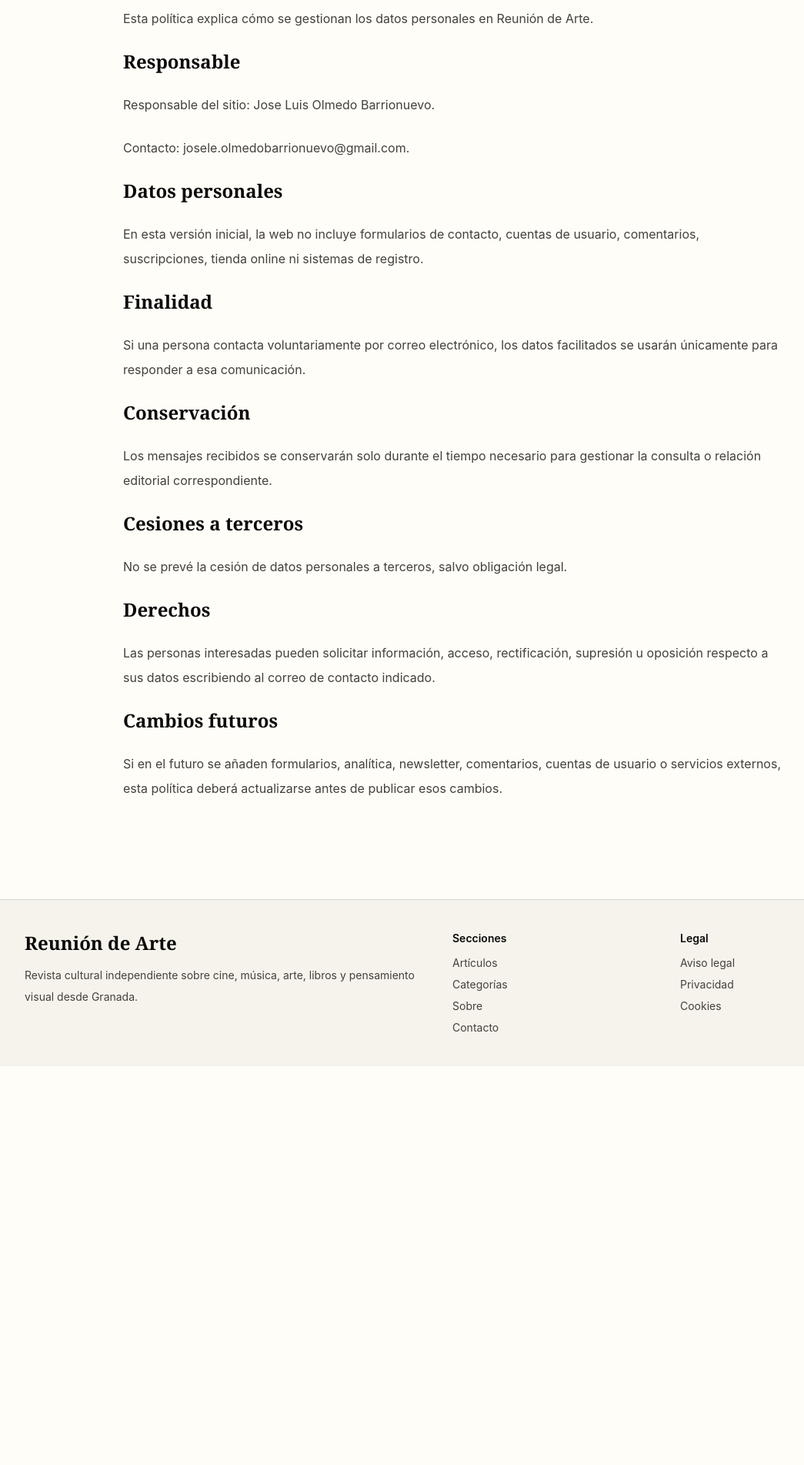
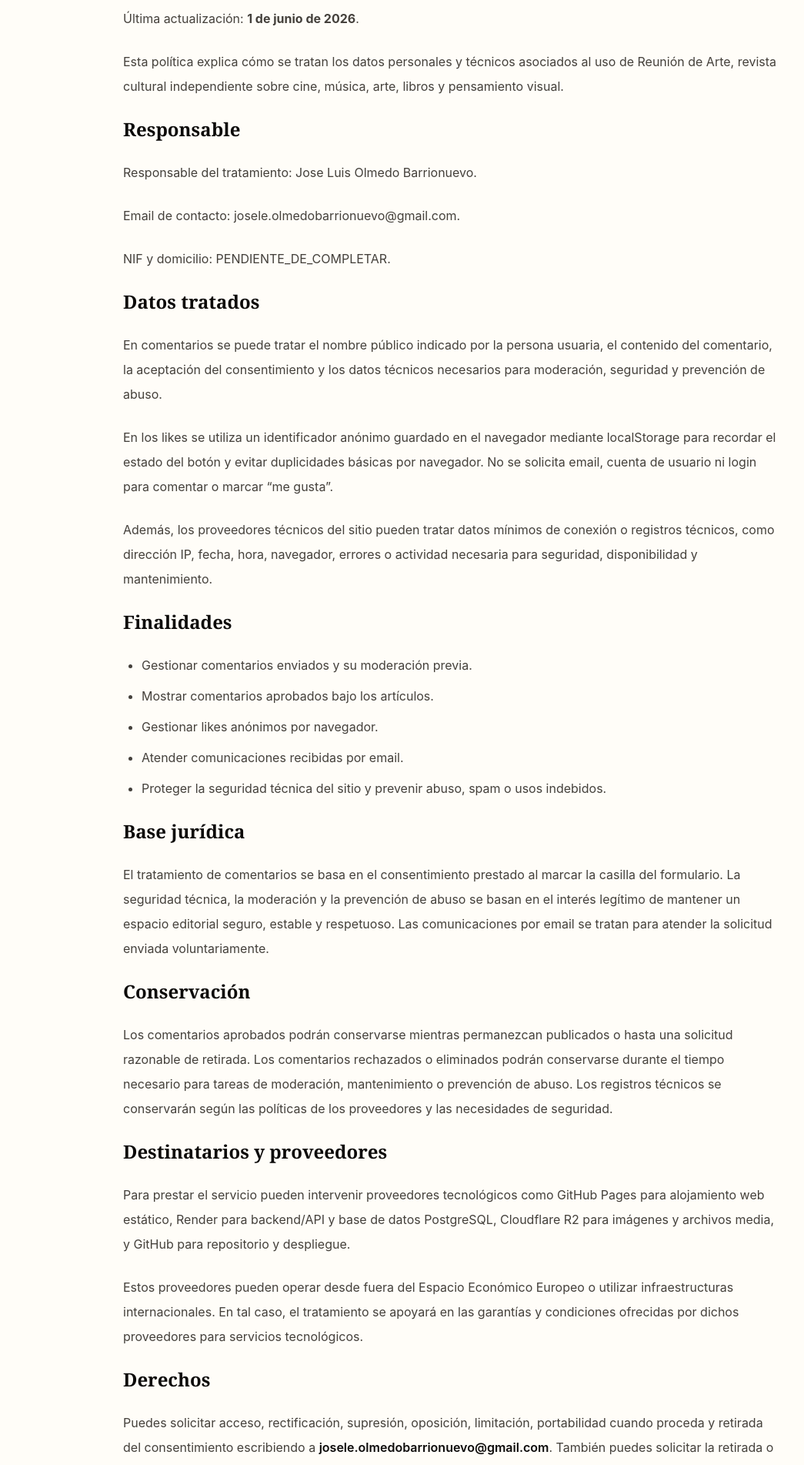
Before and after one commit to RDAJose/reuniondearte-web-oficial, a Next.js app: page /privacidad in a window 1280 px wide. Shown: the part 260-2163 px from the top of the page at 77% size, without its empty margins (52-1097 px from the left). Before the commit the page ends 1645 px from the top, so only its background shows below. Built offline with nearby package versions, Linux system fonts and the light colour scheme.

Commit message:
Update legal contact privacy and cookies pages

```diff
--- a/app/aviso-legal/page.tsx
+++ b/app/aviso-legal/page.tsx
@@ -1,3 +1,8 @@
+import { siteConfig } from "@/lib/config/site";
+
+const LAST_UPDATED = "1 de junio de 2026";
+const PENDING_VALUE = "PENDIENTE_DE_COMPLETAR";
+
 export default function AvisoLegalPage() {
   return (
     <section className="mx-auto max-w-4xl px-4 py-12 sm:px-5 sm:py-16">
@@ -8,46 +13,84 @@ export default function AvisoLegalPage() {
 
       <div className="mt-8 space-y-6 border-t border-stone-300 pt-6 leading-8 text-stone-700">
         <p>
-          Reunión de Arte es una publicación cultural independiente dedicada a
-          artículos, crítica y reflexión sobre cine, música, arte, libros y cultura.
+          Última actualización: <strong>{LAST_UPDATED}</strong>.
+        </p>
+        <p>
+          {siteConfig.name} es una revista/web cultural dedicada a cine, música, arte,
+          crítica, libros y cultura.
         </p>
 
         <h2 className="font-serif text-2xl font-bold text-stone-950">Titularidad</h2>
-        <p>Titular del sitio web: Jose Luis Olmedo Barrionuevo.</p>
+        <p>Titular del sitio web: {siteConfig.author}.</p>
+        <p>Email: {siteConfig.email}.</p>
         <p>Dominio: reuniondearte.com.</p>
-        <p>Contacto: josele.olmedobarrionuevo@gmail.com.</p>
+        <p>NIF: {PENDING_VALUE}.</p>
+        <p>Domicilio: {PENDING_VALUE}.</p>
 
         <h2 className="font-serif text-2xl font-bold text-stone-950">Uso del sitio</h2>
         <p>
-          El acceso a esta web tiene carácter informativo y cultural. La persona
-          usuaria se compromete a utilizar el sitio de forma lícita y respetuosa.
+          El acceso a esta web tiene carácter informativo, cultural y editorial. La
+          persona usuaria se compromete a utilizar el sitio de forma lícita, respetuosa
+          y coherente con su finalidad.
         </p>
 
         <h2 className="font-serif text-2xl font-bold text-stone-950">
           Propiedad intelectual
         </h2>
         <p>
-          Salvo indicación contraria, los textos publicados en Reunión de Arte son
-          contenidos propios. No se permite su reproducción completa sin autorización
-          previa. Las citas breves deberán respetar la autoría y enlazar la fuente.
+          Salvo indicación contraria, los textos, diseño, logotipos y contenidos propios
+          publicados en {siteConfig.name} están protegidos por derechos de propiedad
+          intelectual. No se permite su reproducción completa sin autorización previa.
+          Las citas breves deberán respetar la autoría y enlazar la fuente.
         </p>
 
         <h2 className="font-serif text-2xl font-bold text-stone-950">
           Imágenes y materiales externos
         </h2>
         <p>
-          Las imágenes, capturas, carteles, enlaces o materiales de terceros se
-          utilizarán únicamente cuando exista base legítima para su uso editorial,
-          informativo, crítico o documental.
+          Las imágenes y materiales visuales pueden ser propios, autorizados,
+          procedentes de press kit, dominio público, licencias compatibles o fuentes
+          citadas. Si detectas un posible problema de derechos, puedes escribir a{" "}
+          <a className="font-semibold text-stone-950 underline" href={`mailto:${siteConfig.email}`}>
+            {siteConfig.email}
+          </a>{" "}
+          para solicitar revisión, corrección o retirada.
+        </p>
+
+        <h2 className="font-serif text-2xl font-bold text-stone-950">Responsabilidad</h2>
+        <p>
+          Los contenidos publicados tienen finalidad informativa, cultural, crítica o de
+          opinión. {siteConfig.name} revisa sus contenidos, pero no garantiza la
+          disponibilidad permanente del sitio ni se responsabiliza del contenido,
+          políticas o funcionamiento de páginas externas enlazadas, que dependen de sus
+          respectivos titulares.
+        </p>
+
+        <h2 className="font-serif text-2xl font-bold text-stone-950">Comentarios</h2>
+        <p>
+          Los comentarios están moderados. Podrán rechazarse, editarse parcialmente por
+          razones técnicas o eliminarse si contienen spam, insultos, datos sensibles,
+          contenido ilegal, ofensivo, discriminatorio, ajeno al tema o contrario al tono
+          editorial del sitio.
         </p>
 
         <h2 className="font-serif text-2xl font-bold text-stone-950">
-          Responsabilidad
+          Comunicaciones y retirada de contenidos
         </h2>
         <p>
-          Reunión de Arte revisa sus contenidos, pero no garantiza la disponibilidad
-          permanente del sitio ni se responsabiliza del contenido de páginas externas
-          enlazadas.
+          Puedes solicitar la corrección o retirada razonable de datos, comentarios,
+          imágenes o contenidos escribiendo a {siteConfig.email}.
+        </p>
+
+        <h2 className="font-serif text-2xl font-bold text-stone-950">
+          Monetización futura
+        </h2>
+        <p>
+          La web puede aceptar propuestas editoriales, culturales, de prensa, festivales,
+          colaboraciones, patrocinios, publicidad o afiliación en el futuro. Cualquier
+          contenido patrocinado, colaboración comercial o enlace afiliado se identificará
+          de forma clara cuando exista. Actualmente no se activan anuncios, pagos,
+          afiliados ni scripts publicitarios desde este aviso.
         </p>
       </div>
     </section>
--- a/app/contacto/page.tsx
+++ b/app/contacto/page.tsx
@@ -1,4 +1,6 @@
 import { siteConfig } from "@/lib/config/site";
+
+const LAST_UPDATED = "1 de junio de 2026";
 
 export default function ContactoPage() {
   return (
@@ -7,11 +9,47 @@ export default function ContactoPage() {
       <h1 className="mt-3 font-serif text-4xl font-bold text-stone-950 sm:text-5xl">
         Contacto
       </h1>
-      <p className="mt-6 border-t border-stone-300 pt-6 leading-8 text-stone-700">
-        Para contacto editorial, colaboraciones o consultas relacionadas con
-        Reunión de Arte, escribe a:
-      </p>
-      <p className="mt-4 font-semibold text-stone-950">{siteConfig.email}</p>
+
+      <div className="mt-8 space-y-6 border-t border-stone-300 pt-6 leading-8 text-stone-700">
+        <p>
+          Última actualización: <strong>{LAST_UPDATED}</strong>.
+        </p>
+        <p>
+          Para contacto editorial, prensa, festivales, críticas, colaboraciones,
+          derechos de imagen o contenido, privacidad, datos personales, propuestas
+          culturales y posibles patrocinios futuros, escribe a:
+        </p>
+        <p>
+          <a className="font-semibold text-stone-950 underline" href={`mailto:${siteConfig.email}`}>
+            {siteConfig.email}
+          </a>
+        </p>
+
+        <h2 className="font-serif text-2xl font-bold text-stone-950">Usos del contacto</h2>
+        <ul className="list-disc space-y-2 pl-6">
+          <li>Contacto editorial y consultas sobre contenidos publicados.</li>
+          <li>Prensa, festivales, estrenos, libros, exposiciones y propuestas culturales.</li>
+          <li>Derechos de imagen, autoría, correcciones o solicitudes de retirada.</li>
+          <li>Privacidad, protección de datos y gestión de comentarios.</li>
+          <li>Colaboraciones, publicidad o patrocinios futuros.</li>
+        </ul>
+
+        <h2 className="font-serif text-2xl font-bold text-stone-950">
+          Colaboraciones y monetización futura
+        </h2>
+        <p>
+          {siteConfig.name} puede estudiar propuestas editoriales, culturales, de prensa,
+          festivales, colaboraciones y patrocinios. Cualquier colaboración comercial,
+          contenido patrocinado o enlace afiliado se identificará claramente cuando
+          exista. No hay pagos, anuncios ni afiliación activos desde esta página.
+        </p>
+
+        <h2 className="font-serif text-2xl font-bold text-stone-950">Sin formulario</h2>
+        <p>
+          Actualmente no se ofrece formulario de contacto para no recoger más datos de
+          los necesarios. El canal principal es el email indicado.
+        </p>
+      </div>
     </section>
   );
 }
--- a/app/cookies/page.tsx
+++ b/app/cookies/page.tsx
@@ -1,3 +1,7 @@
+import { siteConfig } from "@/lib/config/site";
+
+const LAST_UPDATED = "1 de junio de 2026";
+
 export default function CookiesPage() {
   return (
     <section className="mx-auto max-w-4xl px-4 py-12 sm:px-5 sm:py-16">
@@ -8,43 +12,86 @@ export default function CookiesPage() {
 
       <div className="mt-8 space-y-6 border-t border-stone-300 pt-6 leading-8 text-stone-700">
         <p>
-          Esta web, en su versión inicial, no utiliza cookies propias con fines
-          analíticos, publicitarios, de personalización o seguimiento.
+          Última actualización: <strong>{LAST_UPDATED}</strong>.
+        </p>
+        <p>
+          En su estado actual, {siteConfig.name} no incorpora cookies analíticas,
+          publicitarias, de afiliación ni de seguimiento de terceros. Por ese motivo no
+          se muestra un banner de consentimiento de cookies no técnicas.
         </p>
 
         <h2 className="font-serif text-2xl font-bold text-stone-950">
-          Cookies técnicas
+          Tecnologías usadas actualmente
         </h2>
         <p>
-          El sitio puede utilizar únicamente elementos técnicos necesarios para
-          su funcionamiento básico, seguridad, carga de páginas o prestación del
-          servicio solicitado por la persona usuaria.
+          La web utiliza localStorage del navegador para recordar un identificador
+          anónimo y el estado local de los likes por artículo. Esta información se guarda
+          en el dispositivo de la persona usuaria y sirve para mantener una interacción
+          básica sin crear cuentas, pedir email ni instalar servicios externos de
+          seguimiento.
+        </p>
+        <p>
+          El navegador o los proveedores de alojamiento pueden usar elementos técnicos
+          necesarios para servir la página, seguridad, disponibilidad o registro técnico
+          básico.
         </p>
 
         <h2 className="font-serif text-2xl font-bold text-stone-950">
-          Servicios externos
+          Servicios externos y embeds
         </h2>
         <p>
-          Si en el futuro se insertan vídeos, reproductores, mapas, analítica,
-          formularios, redes sociales, publicidad o servicios de terceros, podrán
-          generarse cookies externas. En ese caso, esta política deberá
-          actualizarse y, si corresponde, se añadirá un sistema de consentimiento.
+          El código del sitio contempla embeds editoriales como YouTube en modo
+          youtube-nocookie.com o Spotify cuando se insertan enlaces compatibles dentro de
+          artículos. Si la persona usuaria interactúa con esos servicios, dichos
+          proveedores pueden aplicar sus propias políticas de privacidad o cookies.
         </p>
 
         <h2 className="font-serif text-2xl font-bold text-stone-950">
-          Gestión de cookies
+          Gestión en el navegador
         </h2>
         <p>
-          La persona usuaria puede configurar o eliminar cookies desde las
-          opciones de privacidad de su navegador.
+          Puedes borrar localStorage y cookies desde la configuración de privacidad de
+          tu navegador. Al hacerlo, el estado local de los likes puede reiniciarse.
         </p>
 
         <h2 className="font-serif text-2xl font-bold text-stone-950">
-          Estado actual
+          Tabla de cookies y tecnologías
         </h2>
+        <div className="overflow-x-auto">
+          <table className="w-full min-w-[42rem] border-collapse text-left text-sm">
+            <thead>
+              <tr className="border-b border-stone-300 text-stone-950">
+                <th className="py-2 pr-4">Nombre</th>
+                <th className="py-2 pr-4">Titular</th>
+                <th className="py-2 pr-4">Finalidad</th>
+                <th className="py-2 pr-4">Duración</th>
+                <th className="py-2 pr-4">Tipo</th>
+              </tr>
+            </thead>
+            <tbody>
+              <tr className="border-b border-stone-200">
+                <td className="py-3 pr-4">rda:anonymous-client-id</td>
+                <td className="py-3 pr-4">{siteConfig.name}</td>
+                <td className="py-3 pr-4">Identificador anónimo para likes por navegador.</td>
+                <td className="py-3 pr-4">Hasta borrado del navegador/localStorage.</td>
+                <td className="py-3 pr-4">localStorage funcional.</td>
+              </tr>
+              <tr className="border-b border-stone-200">
+                <td className="py-3 pr-4">rda:article-liked:slug</td>
+                <td className="py-3 pr-4">{siteConfig.name}</td>
+                <td className="py-3 pr-4">Recordar si un artículo fue marcado con “me gusta”.</td>
+                <td className="py-3 pr-4">Hasta borrado del navegador/localStorage.</td>
+                <td className="py-3 pr-4">localStorage funcional.</td>
+              </tr>
+            </tbody>
+          </table>
+        </div>
+
+        <h2 className="font-serif text-2xl font-bold text-stone-950">Cambios futuros</h2>
         <p>
-          Estado de esta versión: web editorial estática sin analítica, sin
-          publicidad, sin comentarios, sin usuarios registrados y sin formularios.
+          Si en el futuro se incorporan analítica, publicidad o afiliación con
+          tecnologías de seguimiento, se solicitará consentimiento cuando sea necesario y
+          esta política se actualizará antes de activar esos sistemas.
         </p>
       </div>
     </section>
--- a/app/privacidad/page.tsx
+++ b/app/privacidad/page.tsx
@@ -1,3 +1,8 @@
+import { siteConfig } from "@/lib/config/site";
+
+const LAST_UPDATED = "1 de junio de 2026";
+const PENDING_VALUE = "PENDIENTE_DE_COMPLETAR";
+
 export default function PrivacidadPage() {
   return (
     <section className="mx-auto max-w-4xl px-4 py-12 sm:px-5 sm:py-16">
@@ -8,65 +13,103 @@ export default function PrivacidadPage() {
 
       <div className="mt-8 space-y-6 border-t border-stone-300 pt-6 leading-8 text-stone-700">
         <p>
-          Esta política explica cómo se gestionan los datos personales en
-          Reunión de Arte.
+          Última actualización: <strong>{LAST_UPDATED}</strong>.
+        </p>
+        <p>
+          Esta política explica cómo se tratan los datos personales y técnicos asociados
+          al uso de {siteConfig.name}, revista cultural independiente sobre cine, música,
+          arte, libros y pensamiento visual.
+        </p>
+
+        <h2 className="font-serif text-2xl font-bold text-stone-950">Responsable</h2>
+        <p>Responsable del tratamiento: {siteConfig.author}.</p>
+        <p>Email de contacto: {siteConfig.email}.</p>
+        <p>NIF y domicilio: {PENDING_VALUE}.</p>
+
+        <h2 className="font-serif text-2xl font-bold text-stone-950">Datos tratados</h2>
+        <p>
+          En comentarios se puede tratar el nombre público indicado por la persona
+          usuaria, el contenido del comentario, la aceptación del consentimiento y los
+          datos técnicos necesarios para moderación, seguridad y prevención de abuso.
+        </p>
+        <p>
+          En los likes se utiliza un identificador anónimo guardado en el navegador
+          mediante localStorage para recordar el estado del botón y evitar duplicidades
+          básicas por navegador. No se solicita email, cuenta de usuario ni login para
+          comentar o marcar “me gusta”.
+        </p>
+        <p>
+          Además, los proveedores técnicos del sitio pueden tratar datos mínimos de
+          conexión o registros técnicos, como dirección IP, fecha, hora, navegador,
+          errores o actividad necesaria para seguridad, disponibilidad y mantenimiento.
+        </p>
+
+        <h2 className="font-serif text-2xl font-bold text-stone-950">Finalidades</h2>
+        <ul className="list-disc space-y-2 pl-6">
+          <li>Gestionar comentarios enviados y su moderación previa.</li>
+          <li>Mostrar comentarios aprobados bajo los artículos.</li>
+          <li>Gestionar likes anónimos por navegador.</li>
+          <li>Atender comunicaciones recibidas por email.</li>
+          <li>Proteger la seguridad técnica del sitio y prevenir abuso, spam o usos indebidos.</li>
+        </ul>
+
+        <h2 className="font-serif text-2xl font-bold text-stone-950">Base jurídica</h2>
+        <p>
+          El tratamiento de comentarios se basa en el consentimiento prestado al marcar
+          la casilla del formulario. La seguridad técnica, la moderación y la prevención
+          de abuso se basan en el interés legítimo de mantener un espacio editorial
+          seguro, estable y respetuoso. Las comunicaciones por email se tratan para
+          atender la solicitud enviada voluntariamente.
+        </p>
+
+        <h2 className="font-serif text-2xl font-bold text-stone-950">Conservación</h2>
+        <p>
+          Los comentarios aprobados podrán conservarse mientras permanezcan publicados o
+          hasta una solicitud razonable de retirada. Los comentarios rechazados o
+          eliminados podrán conservarse durante el tiempo necesario para tareas de
+          moderación, mantenimiento o prevención de abuso. Los registros técnicos se
+          conservarán según las políticas de los proveedores y las necesidades de
+          seguridad.
         </p>
 
         <h2 className="font-serif text-2xl font-bold text-stone-950">
-          Responsable
-        </h2>
-        <p>Responsable del sitio: Jose Luis Olmedo Barrionuevo.</p>
-        <p>Contacto: josele.olmedobarrionuevo@gmail.com.</p>
-
-        <h2 className="font-serif text-2xl font-bold text-stone-950">
-          Datos personales
+          Destinatarios y proveedores
         </h2>
         <p>
-          En esta versión inicial, la web no incluye formularios de contacto,
-          cuentas de usuario, comentarios, suscripciones, tienda online ni
-          sistemas de registro.
+          Para prestar el servicio pueden intervenir proveedores tecnológicos como
+          GitHub Pages para alojamiento web estático, Render para backend/API y base de
+          datos PostgreSQL, Cloudflare R2 para imágenes y archivos media, y GitHub para
+          repositorio y despliegue.
+        </p>
+        <p>
+          Estos proveedores pueden operar desde fuera del Espacio Económico Europeo o
+          utilizar infraestructuras internacionales. En tal caso, el tratamiento se
+          apoyará en las garantías y condiciones ofrecidas por dichos proveedores para
+          servicios tecnológicos.
+        </p>
+
+        <h2 className="font-serif text-2xl font-bold text-stone-950">Derechos</h2>
+        <p>
+          Puedes solicitar acceso, rectificación, supresión, oposición, limitación,
+          portabilidad cuando proceda y retirada del consentimiento escribiendo a{" "}
+          <a className="font-semibold text-stone-950 underline" href={`mailto:${siteConfig.email}`}>
+            {siteConfig.email}
+          </a>
+          . También puedes solicitar la retirada o corrección de datos o contenidos
+          vinculados a comentarios o publicaciones.
+        </p>
+        <p>
+          Si consideras que el tratamiento no se ajusta a la normativa, puedes presentar
+          una reclamación ante la Agencia Española de Protección de Datos (AEPD).
         </p>
 
         <h2 className="font-serif text-2xl font-bold text-stone-950">
-          Finalidad
+          Aviso sobre datos sensibles
         </h2>
         <p>
-          Si una persona contacta voluntariamente por correo electrónico, los
-          datos facilitados se usarán únicamente para responder a esa comunicación.
-        </p>
-
-        <h2 className="font-serif text-2xl font-bold text-stone-950">
-          Conservación
-        </h2>
-        <p>
-          Los mensajes recibidos se conservarán solo durante el tiempo necesario
-          para gestionar la consulta o relación editorial correspondiente.
-        </p>
-
-        <h2 className="font-serif text-2xl font-bold text-stone-950">
-          Cesiones a terceros
-        </h2>
-        <p>
-          No se prevé la cesión de datos personales a terceros, salvo obligación
-          legal.
-        </p>
-
-        <h2 className="font-serif text-2xl font-bold text-stone-950">
-          Derechos
-        </h2>
-        <p>
-          Las personas interesadas pueden solicitar información, acceso,
-          rectificación, supresión u oposición respecto a sus datos escribiendo
-          al correo de contacto indicado.
-        </p>
-
-        <h2 className="font-serif text-2xl font-bold text-stone-950">
-          Cambios futuros
-        </h2>
-        <p>
-          Si en el futuro se añaden formularios, analítica, newsletter,
-          comentarios, cuentas de usuario o servicios externos, esta política
-          deberá actualizarse antes de publicar esos cambios.
+          No introduzcas datos sensibles, información privada de terceros ni datos que no
+          quieras hacer públicos en los comentarios. Los comentarios aprobados se
+          mostrarán de forma visible en la web.
         </p>
       </div>
     </section>
```
